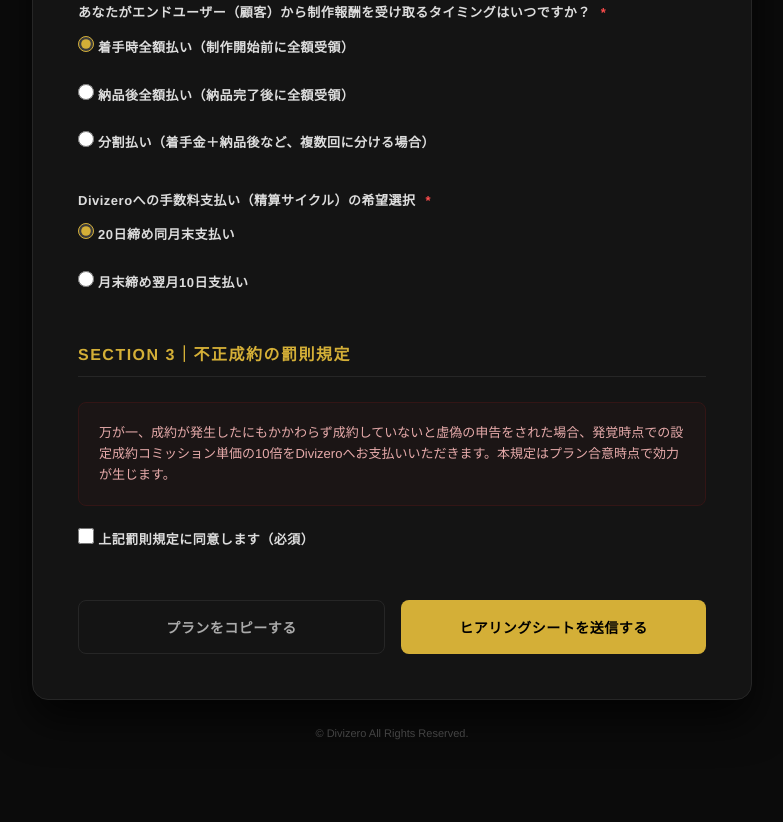
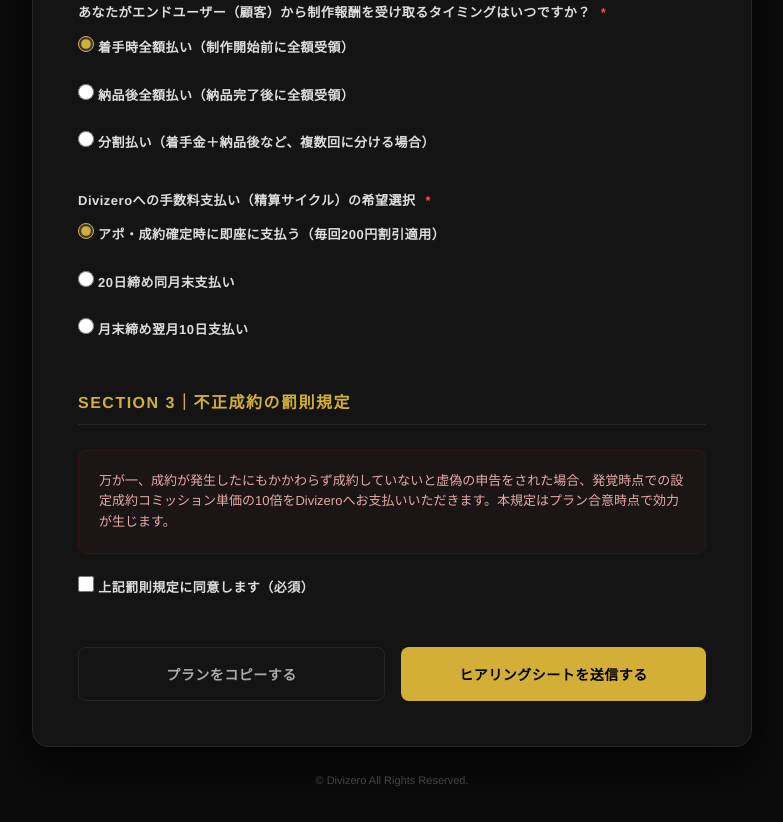
Before and after one commit to closer-official/hearing-sheet, a website: page index.html in a window 1280 px wide. Shown: the part 2541-3363 px from the top of the page, without its empty margins (248-1031 px from the left). Drawn offline with Linux system fonts and the light colour scheme.

Commit message:
Fix: エラー対策のための宛先一時変更 ＆ 即時決済割引オプションの追加

```diff
--- a/api/send.js
+++ b/api/send.js
@@ -73,6 +73,11 @@ export default async function handler(req, res) {
             doc.fontSize(13).text(`【報酬受取・手数料精算サイクル】`);
             doc.fontSize(11).text(`・甲の報酬受取タイミング: ${data.payment_timing}`);
             doc.text(`・Divizeroへの精算サイクル: ${data.divizero_timing}`);
+
+            // 即時支払いが選ばれている場合、割引に関する特記をPDFに自動挿入
+            if (data.divizero_timing.includes('即座に')) {
+                doc.fillColor('#e55039').text(`※特記事項: 即時精算合意につき、各手数料精算時に毎回200円の割引が適用されます。`).fillColor('#ffffff');
+            }
             doc.moveDown();
 
             // Vercelの環境変数から銀行情報を取得（登録がない場合のセーフティ付き）
--- a/index.html
+++ b/index.html
@@ -549,7 +549,8 @@
         <div class="form-group">
             <label>Divizeroへの手数料支払い（精算サイクル）の希望選択 <span class="required">*</span></label>
             <div class="radio-group">
-                <label class="radio-label"><input type="radio" name="divizero_timing" value="20日締め同月末支払い" checked> 20日締め同月末支払い</label>
+                <label class="radio-label"><input type="radio" name="divizero_timing" value="アポ・成約確定時に即座に支払う（毎回200円割引適用）" checked> アポ・成約確定時に即座に支払う（毎回200円割引適用）</label>
+                <label class="radio-label"><input type="radio" name="divizero_timing" value="20日締め同月末支払い"> 20日締め同月末支払い</label>
                 <label class="radio-label"><input type="radio" name="divizero_timing" value="月末締め翌月10日支払い"> 月末締め翌月10日支払い</label>
             </div>
         </div>
```
